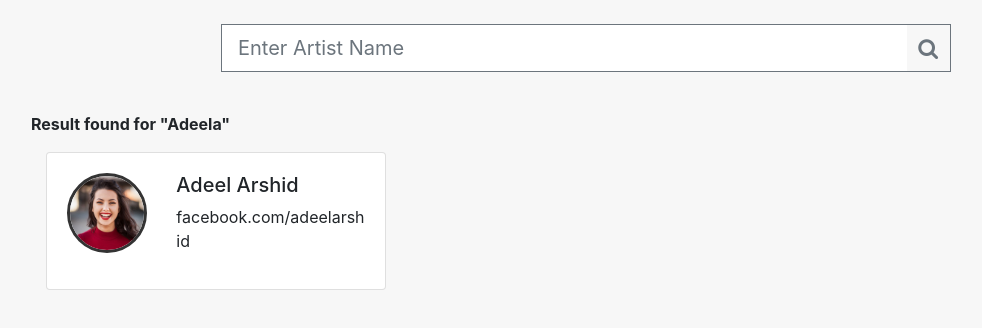
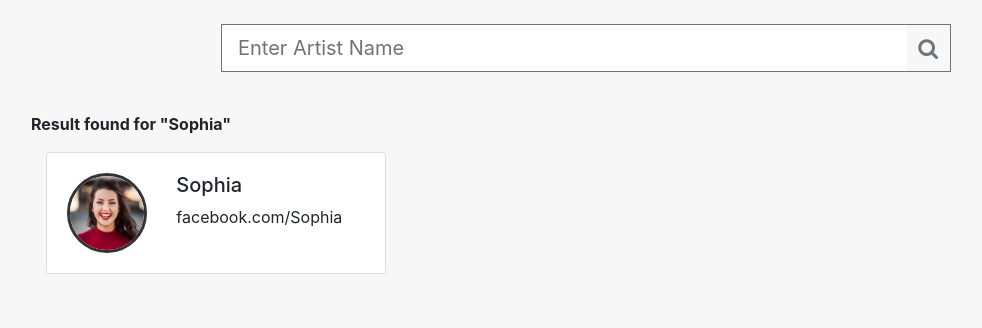
Before and after one commit to adnankhan1015/adnankhan1015.github.io, a website: page index.html in a window 1280 px wide. Shown: the whole page, without its empty margins (54-1036 px from the left). Drawn offline with nearby package versions, Linux system fonts and the light colour scheme.

Commit message:
Feat(Code restructuring) Jest updates 2 (#6)
* update test cases

* Code restructuring

Co-authored-by: Adnankhan94 <adnankhan@thecapitaltechnologies.com>

```diff
--- a/index.html
+++ b/index.html
@@ -50,7 +50,7 @@
         <div class="container">
             <div class="row mt-4">
                 <div class="col-md-12">
-                    <p id="resultsStatus"><strong>Result found for "Adeela"</strong></p>
+                    <p id="resultsStatus"><strong>Result found for "Sophia"</strong></p>
                 </div>
             </div>
 
@@ -59,15 +59,15 @@
                     <div id="searchItem" class="col-md-4 mb-2">
                         <a>
                             <div class="card">
-                                <div class="card-body ">
-                                    <div class="row  ">
+                                <div class="card-body">
+                                    <div class="row">
                                         <div class="col-sm-5 col-md-5 col-lg-4 text-sm-center">
                                             <img src="./img/12.jpg" class="artist-img d-block mx-auto mx-md-0" alt="">
                                         </div>
                                         <div class="col-sm-7 col-md-7 col-lg-8 artist-des ">
 
-                                            <h5>Adeel Arshid </h5>
-                                            <p>facebook.com/adeelarshid</p>
+                                            <h5>Sophia </h5>
+                                            <p>facebook.com/Sophia</p>
 
                                         </div>
                                     </div>
```
